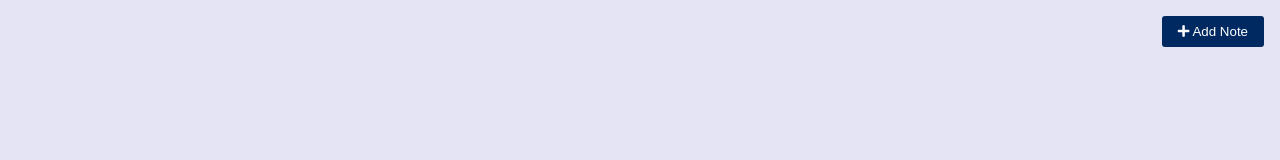
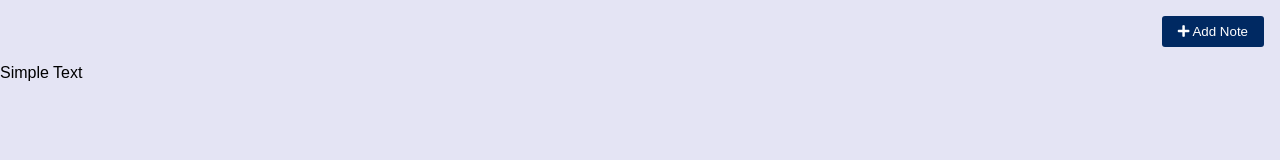
Before and after one commit to Sahil23170844/4--Notes-App, a plain HTML site: page index.html in a window 1280 px wide. Drawn offline with nearby package versions, Linux system fonts and the light colour scheme.

Commit message:
Add text to index.html

```diff
--- a/index.html
+++ b/index.html
@@ -11,6 +11,7 @@
     <button class="add" id="add">
         <i class="fas fa-plus"></i> Add Note
     </button>
+    <p>Simple Text</p>
 
 
     <script src="https://cdnjs.cloudflare.com/ajax/libs/marked/1.2.7/marked.min.js"></script>
```
